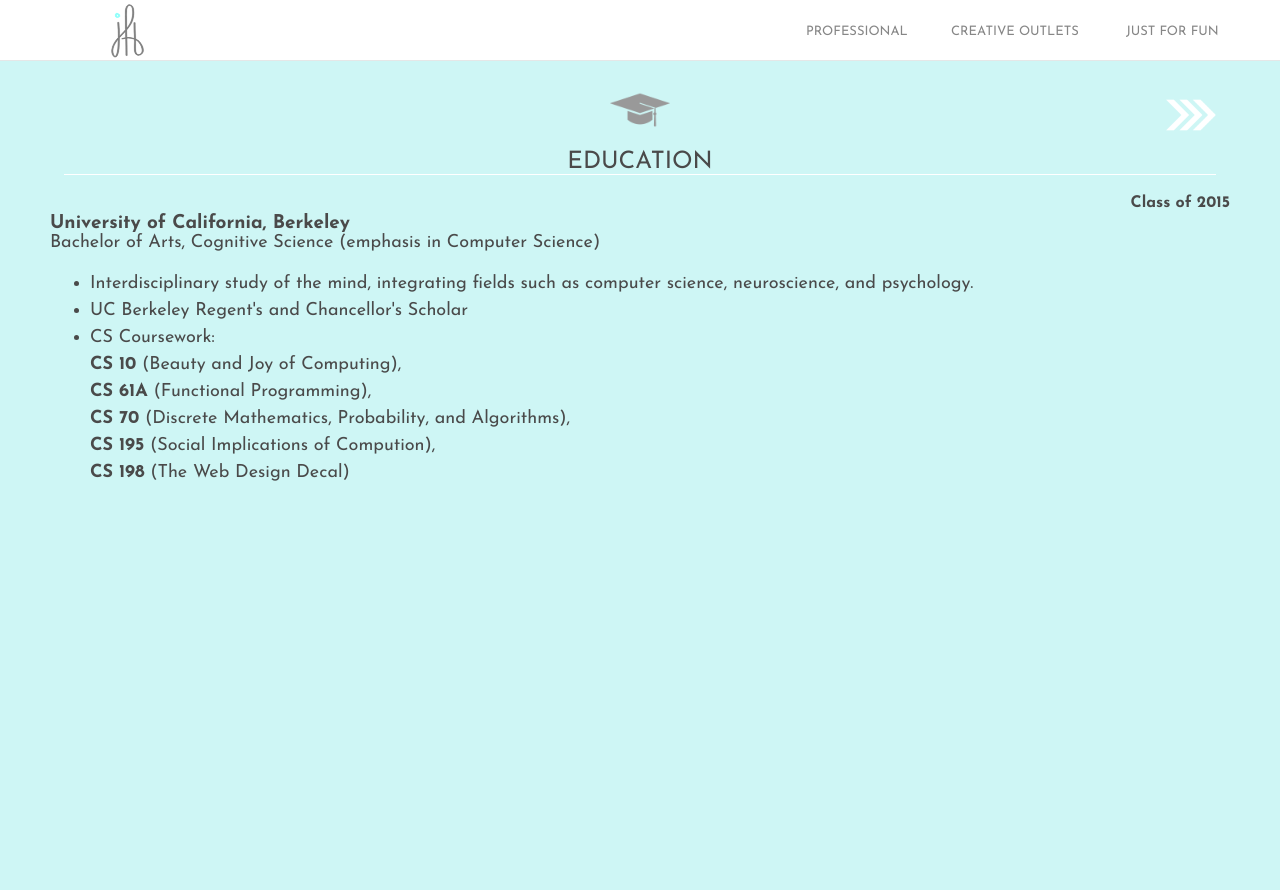
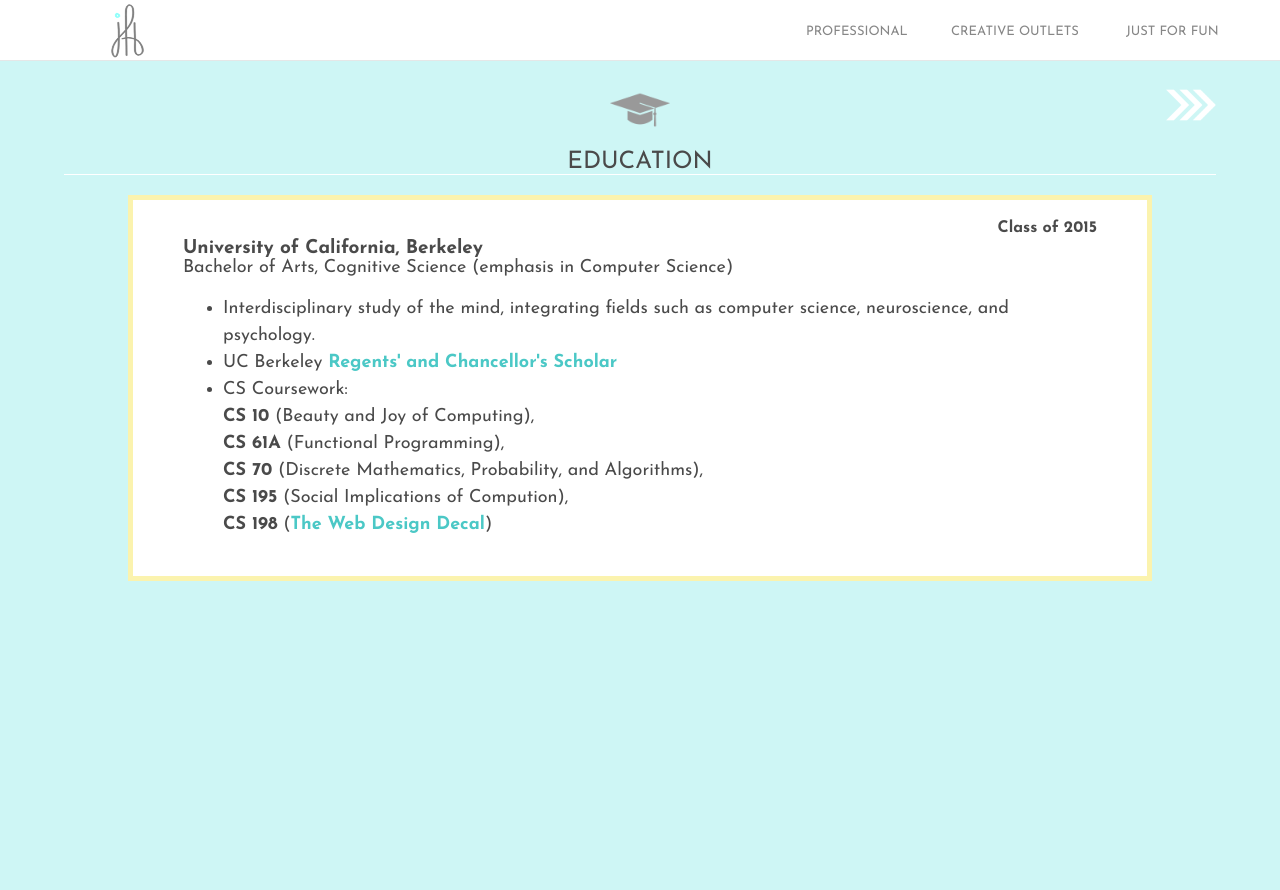
Before and after one commit to jacburge/my_website, a Flask app: page /professional/ in a window 1280 px wide. Run offline with Flask 2, Linux system fonts and the light colour scheme.

Commit message:
Made resume far more readable

```diff
--- a/app/static/css/style.css
+++ b/app/static/css/style.css
@@ -23,6 +23,11 @@ p, li {
 a {
 	text-decoration:none;
 	color:#4a4a4a;
+}
+
+.items a {
+	color:#4BC8C6;
+	font-weight: 700;
 }
 
 .nav-bar {
@@ -316,8 +321,13 @@ hr {
 	font-size:18;
 	color:#4a4a4a;
 	z-index:0;
-	margin-top:20;
-	padding: 0 50 20 50;
+	margin:20 10% 30 10%;
+/*	padding: 0 50 20 50;*/
+	padding: 20 50 20 50;
+	background-color:white;
+	border:5px solid #FBF3AE;
+	border-radius:5;
+	position:relative;
 }
 .focus {
 	font-size:19;
@@ -407,7 +417,7 @@ hr {
 
 #artists {
 	position:absolute;
-	border:3px solid #A5E5E4;
+	border:5px solid #A5E5E4;
 	border-radius: 5;
 	padding:10;
 	font-size:20;
@@ -744,7 +754,13 @@ hr {
 	color:#4a4a4a;
 	z-index:0;
 	margin-top:20;
-	padding: 0 50 20 50;
+	/*padding: 0 50 20 50;*/
+	padding: 20 20 20 30;
+	background-color:white;
+	border:5px solid #FBF3AE;
+	border-radius:5;
+	position:relative;
+	margin:20 5 20 5;
 }
 li {
 	margin-left:-40;
@@ -763,7 +779,7 @@ li {
 	position:absolute;
 	right:0;
 	font-weight:bold;
-	margin-right:50;
+	margin-right:10;
 }
 /*creative*/
 .creative-tabs {
@@ -812,7 +828,7 @@ li {
 
 #artists {
 	position:relative;
-	border:3px solid #A5E5E4;
+	border:5px solid #A5E5E4;
 	border-radius: 5;
 	padding:10;
 	font-size:20;
@@ -925,8 +941,8 @@ li {
 .right {
 	height:50;
 	width:50;
-	top:30;
-	position:absolute;
+	top:0;
+	position:relative;
 	right:5%;
 	float:right;
 	transition:.2s;
@@ -1104,7 +1120,7 @@ li {
 }
 
 #photography-tab {
-	color:#A5E5E4;
+	color:#4BC8C6;
 }
 
 .creative-tabs:hover {
--- a/app/static/js/script.js
+++ b/app/static/js/script.js
@@ -10,14 +10,8 @@ $(document).ready(function(){
 		$("#home").fadeOut(400);
 	});
 
-	$("#home").hover(function(){
-		$("#home").css("color","#A5E5E4");
-		},function(){
-		$("#home").css("color","#4A4A4A");
-	});
-
 	$("#professional").hover(function(){
-		$("#professional").css("color","#A5E5E4");
+		$("#professional").css("color","#4BC8C6");
 		},function(){
 		$("#professional").css("color","#4A4A4A");
 	});
@@ -33,7 +27,7 @@ $(document).ready(function(){
     });
 
 	$("#creative_outlets").hover(function(){
-		$("#creative_outlets").css("color","#A5E5E4");
+		$("#creative_outlets").css("color","#4BC8C6");
 		},function(){
 		$("#creative_outlets").css("color","#4A4A4A");
 	});
@@ -43,7 +37,7 @@ $(document).ready(function(){
 	});
 
 	$("#just_for_fun").hover(function(){
-		$("#just_for_fun").css("color","#A5E5E4");
+		$("#just_for_fun").css("color","#4BC8C6");
 		},function(){
 		$("#just_for_fun").css("color","#4A4A4A");
 	});
@@ -88,7 +82,7 @@ $(document).ready(function(){
 	  	$("#music").fadeIn(600);
 	  	$('#photography-tab').css("color","#4A4A4A");
 	  	$('#artwork-tab').css("color","#4A4A4A");
-	  	$('#music-tab').css("color","#A5E5E4");
+	  	$('#music-tab').css("color","#4BC8C6");
 	});
 	$('#photography-tab').click(function(){
 	  	$("#music").fadeOut(600);
@@ -96,7 +90,7 @@ $(document).ready(function(){
 	  	$("#photography").fadeIn(600);
 	  	$('#music-tab').css("color","#4A4A4A");
 	  	$('#artwork-tab').css("color","#4A4A4A");
-	  	$('#photography-tab').css("color","#A5E5E4");
+	  	$('#photography-tab').css("color","#4BC8C6");
 	});
 	$('#artwork-tab').click(function(){
 	  	$("#photography").fadeOut(600);
@@ -104,7 +98,7 @@ $(document).ready(function(){
 	  	$("#artwork").fadeIn(600);
 	  	$('#photography-tab').css("color","#4A4A4A");
 	  	$('#music-tab').css("color","#4A4A4A");
-	  	$('#artwork-tab').css("color","#A5E5E4");
+	  	$('#artwork-tab').css("color","#4BC8C6");
 	});
 
 	jQuery(window).on('load', function(){
--- a/app/templates/professional.html
+++ b/app/templates/professional.html
@@ -39,21 +39,23 @@
 			<div id="resume">
 				<section id="education">
 					<img class="resume-icons" src="/static/img/grad.png" />
+					<img class="right" id="next-1" src="/static/img/arrows-right.png" />
 					<!-- Graduate Cap designed by Diego Naive from the Noun Project -->
-					<div class="heading">EDUCATION</div>
+					<div class="heading">EDUCATION </div>
 					<div class="items">
 					<div class="dates">Class of 2015</div><br><div class="focus">University of California, Berkeley</div>
 						Bachelor of Arts, Cognitive Science (emphasis in Computer Science)
 					<ul>
 						<li>Interdisciplinary study of the mind, integrating fields such as computer science, neuroscience, and psychology.</li>
-						<li>UC Berkeley Regent's and Chancellor's Scholar</li>
-						<li>CS Coursework: <br><b>CS 10</b> (Beauty and Joy of Computing), <br><b>CS 61A</b> (Functional Programming), <br><b>CS 70</b> (Discrete Mathematics, Probability, and Algorithms), <br><b>CS 195</b> (Social Implications of Compution), <br> <b>CS 198</b> (The Web Design Decal)</li>
+						<li>UC Berkeley <a href="http://financialaid.berkeley.edu/regents-and-chancellors-scholarship" target="_blank">Regents' and Chancellor's Scholar</a></li>
+						<li>CS Coursework: <br><b>CS 10</b> (Beauty and Joy of Computing), <br><b>CS 61A</b> (Functional Programming), <br><b>CS 70</b> (Discrete Mathematics, Probability, and Algorithms), <br><b>CS 195</b> (Social Implications of Compution), <br> <b>CS 198</b> (<a href="http://thewebdesignworkshop.co/" target="_blank">The Web Design Decal</a>)</li>
 					</ul>
-					<img class="right" id="next-1" src="/static/img/arrows-right.png" />
 				</div>
 
 				</section>
 					<section id="tech">
+					<img class="left" id="back-1" src="/static/img/arrows-right.png" />
+					<img class="right" id="next-2" src="/static/img/arrows-right.png" />
 					<img class="resume-icons" id ="code" src="/static/img/code.png" />
 					<!-- Code designed by Darren Barone from the Noun Project -->
 					<div class="heading">WORK EXPERIENCE</div>
@@ -64,7 +66,7 @@
 					<div class="dates">Jul 2013 - Mar 2013</div><br><div class="focus">uGuru.me, Berkeley</div>
 						Co-Founder, Product Manager, Front-End UI
 					<ul>
-						<li><a href="http://uguru.me" target="_blank" style="color:grey">uGuru.me</a> is an early-stage tutoring startup following agile methods, making it easy and affordable for UC Berkeley students to find peer tutors.</li>
+						<li><a href="http://uguru.me" target="_blank">uGuru.me</a> is an early-stage tutoring startup following agile methods, making it easy and affordable for UC Berkeley students to find peer tutors.</li>
 						<li>Design wireframes with Balsamiq, develop workflow specs, and draft all written content. Impelement front-end design and best mobile user interface practices.</li>
 						<li>Manage the marketing team and growth hacking team, communicating between our interns and back-end developers.</li>
 						<li>Research competing sites to evaluate which features may be most effective, especially for developing business strategies and proposals.</li>
@@ -74,20 +76,20 @@
 						Head of Content Development
 					<ul>
 						<li>Research interface methods of free online education for computer science, with the goal of expanding world-wide computer science accessibility.</li>
-						<li>Develop and implement the best techniques in a revolutionary project to bring UC Berkeley's CS 10: The Beauty and Joy of Computing course to the edX site as a MOOC.</li>
+						<li>Develop and implement the best techniques in a revolutionary project to bring UC Berkeley's <a href="http://www.inst.eecs.berkeley.edu/~cs10/fa13" target="_blank">CS 10: The Beauty and Joy of Computing</a>  course to the edX site as a MOOC.</li>
 					</ul>
 
 						<div class="dates">Jan 2013 - Present</div><br><div class="focus">CS 10: The Beauty and Joy of Computing, UC Berkeley Computer Science Department</div>
 						Reader and Lab Assistant
 					<ul>
-						<li>Evaluate and grade student quizzes and projects for UC Berkeley's <a href="http://www.inst.eecs.berkeley.edu/~cs10/fa13" target="_blank" style="color:grey">CS 10</a> course.</li>
-						<li>Guide and assist UC Berkeley students who have no prior computer science experience with learning the visual programming languages BYOB (Build Your Own Blocks) and <a href="www.snap.berkeley.edu/run">Snap!</a></li>
+						<li>Evaluate and grade student quizzes and projects for UC Berkeley's CS 10 course.</li>
+						<li>Guide and assist UC Berkeley students who have no prior computer science experience with learning the visual programming languages BYOB (Build Your Own Blocks) and <a href="http://snap.berkeley.edu/run" target="_blank">Snap!</a></li>
 					</ul>
-					<img class="left" id="back-1" src="/static/img/arrows-right.png" />
-					<img class="right" id="next-2" src="/static/img/arrows-right.png" />
 					</div>
 				</section>
 					<section id="leadership">
+					<img class="left" id="back-2" src="/static/img/arrows-right.png" />
+					<img class="right" id="next-3" src="/static/img/arrows-right.png" />
 					<img class="resume-icons" src="/static/img/quill.png" />
 					<!-- Quill designed by Cyrille LE FLOCH from the Noun Project -->
 					<div class="heading">LEADERSHIP EXPERIENCE</div>
@@ -111,11 +113,10 @@
 						<li>Helped all 10 students increase their SAT scores by an average of 200 points in the duration of the program.</li>
 						<li>Provided continued free mentorship throughout their college application processes.</li>
 					</ul>
-					<img class="left" id="back-2" src="/static/img/arrows-right.png" />
-					<img class="right" id="next-3" src="/static/img/arrows-right.png" />
 					</div>
 				</section>
 				<section id="computer">
+					<img class="left" id="back-3" src="/static/img/arrows-right.png" />
 					<img class="resume-icons" src="/static/img/laptop.png" />
 					<!-- Laptop designed by Ahmed Trochilidae from the Noun Project -->
 					<div class="heading">COMPUTER SKILLS</div>
@@ -126,7 +127,6 @@
 					<span class="focus">Currently Learning:</span> Adobe Photoshop and Illustrator, Flask, Javascript
 					<br>
 					<br>
-					<img class="left" id="back-3" src="/static/img/arrows-right.png" />
 				</div>
 			</section>
 
```
